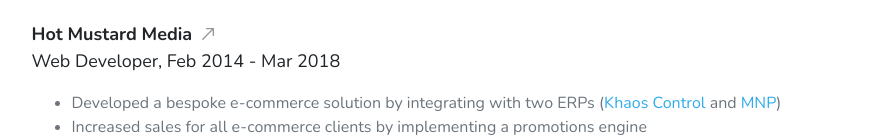
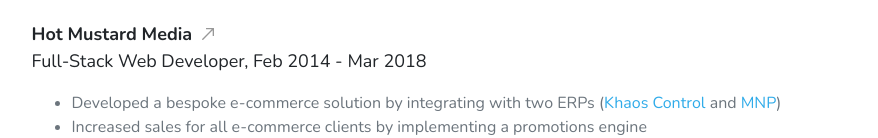
Before and after one commit to soarecostin/resume, a website: page index.html in a window 1280 px wide. Shown: the part 571-709 px from the top of the page, without its empty margins (196-1074 px from the left). Drawn offline with nearby package versions, Linux system fonts and the light colour scheme.

Commit message:
position update

```diff
--- a/index.html
+++ b/index.html
@@ -100,7 +100,7 @@
                             </a>
                         </p>
                         <p class="lead">
-                            Web Developer, Feb 2014 - Mar 2018
+                            Full-Stack Web Developer, Feb 2014 - Mar 2018
                         </p>
                         <ul class="font-weight-light text-muted">
                             <li>Developed a bespoke e-commerce solution by integrating with two ERPs (<a href="https://www.khaoscontrol.com/" target="_blank" rel="noreferrer">Khaos Control</a> and <a href="https://mnpthesolution.com" target="_blank" rel="noreferrer">MNP</a>)</li>
```
